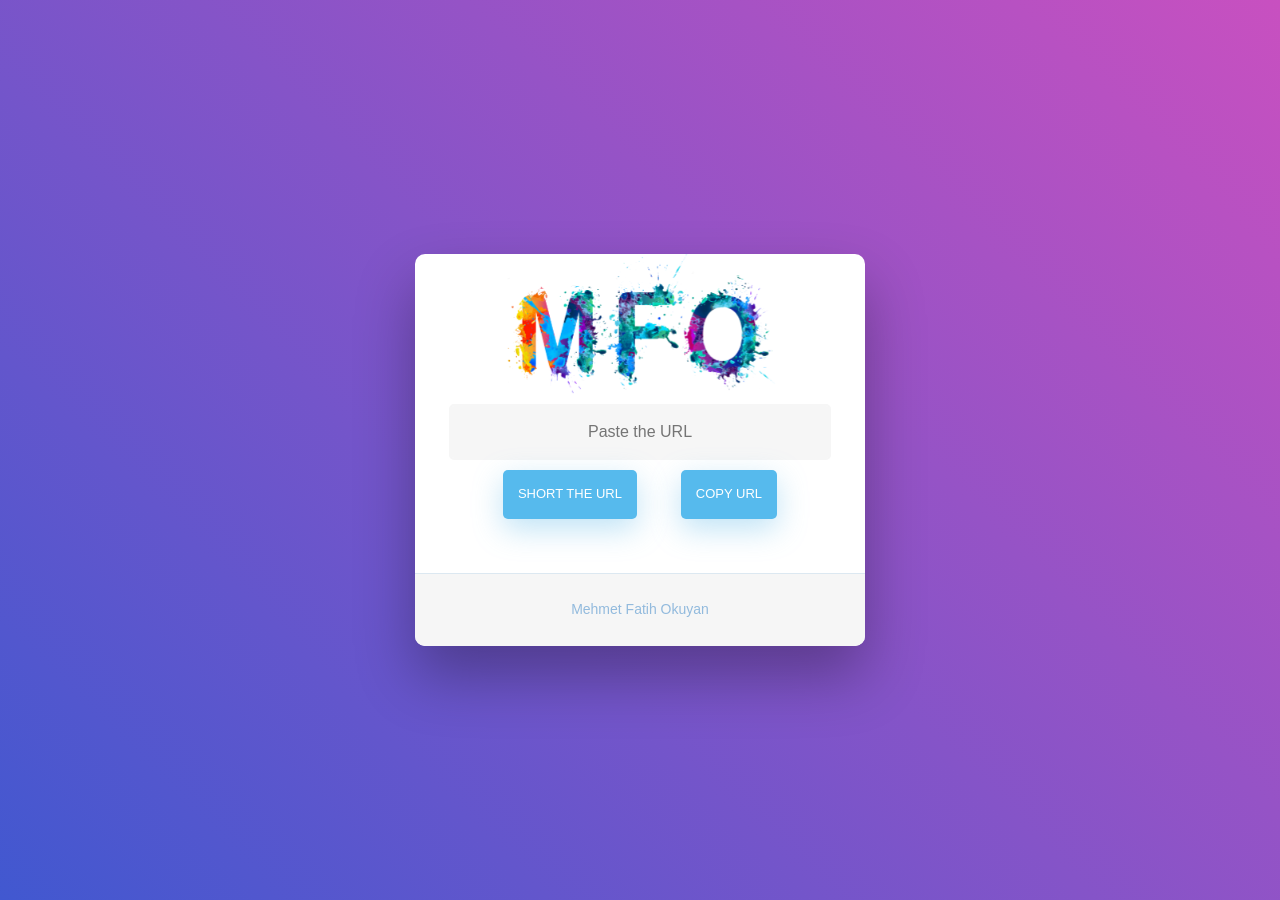
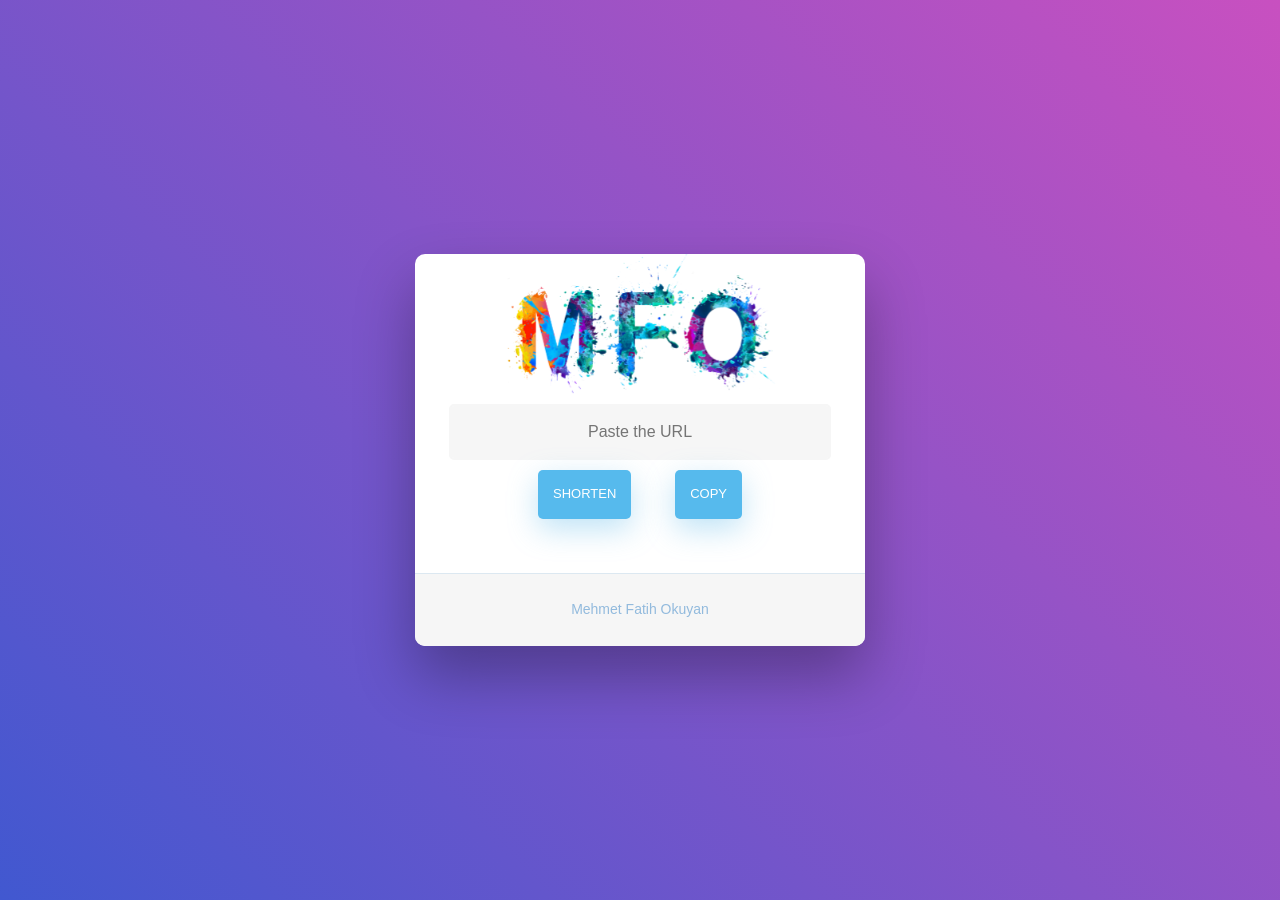
Before and after one commit to okuyanf61/okuyanf61.github.io, a Jekyll site: the page url/index.html, which Jekyll copies as it is, in a window 1280 px wide. Built offline with Jekyll 4.4.1, drawn with Linux system fonts in a browser that asks for light colours.

Commit message:
Copy function added

```diff
--- a/url/index.html
+++ b/url/index.html
@@ -8,6 +8,7 @@
 <link rel="stylesheet" type="text/css" href="back.css">
 <script src="https://ajax.googleapis.com/ajax/libs/jquery/3.3.1/jquery.min.js"></script>
 <script src="https://maxcdn.bootstrapcdn.com/bootstrap/3.4.0/js/bootstrap.min.js"></script>
+<script src="simplecopy.min.js"></script>
 <script src="beforeload.js"></script>
 
 
@@ -25,8 +26,8 @@
 
     <form>
       <input type="url" id="urlinput" class="fadeIn second" placeholder="Paste the URL">
-      <input type="button" onclick="shorturl()" class="fadeIn third" value="Short The URL">
-      <input type="button" class="fadeIn fourth" value="Copy URL">
+      <input type="button" onclick="shorturl()" class="fadeIn third" value="Shorten">
+      <input type="button" onclick="copyurl()" class="fadeIn fourth" value="Copy">
     </form>
 
 
--- a/url/main.js
+++ b/url/main.js
@@ -41,3 +41,7 @@
     send_request(longurl);
     document.getElementById("urlinput").value = window.location;
 }
+
+function copyurl(){
+    simplecopy(window.location.href);
+}
```
Also changed, not shown: other parts of url/index.html (+1 -1 lines), url/simplecopy.min.js (added).
